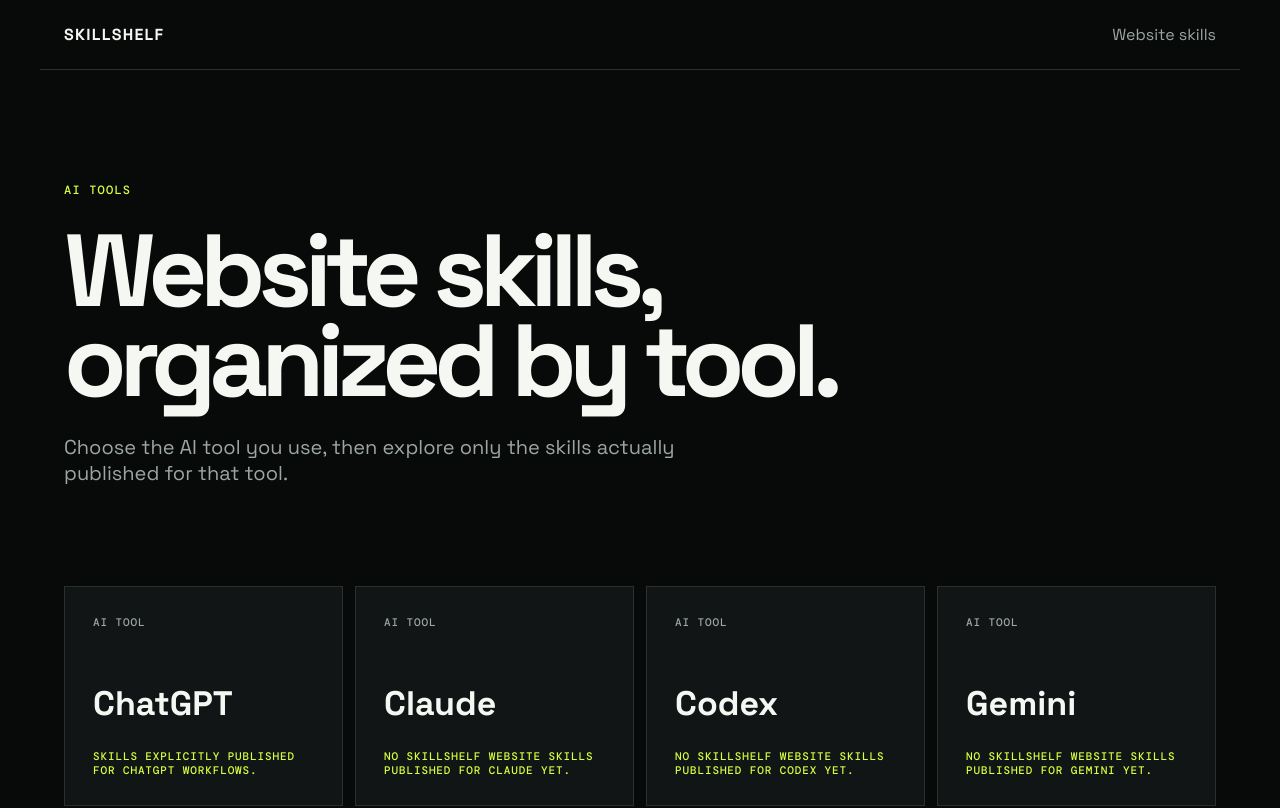
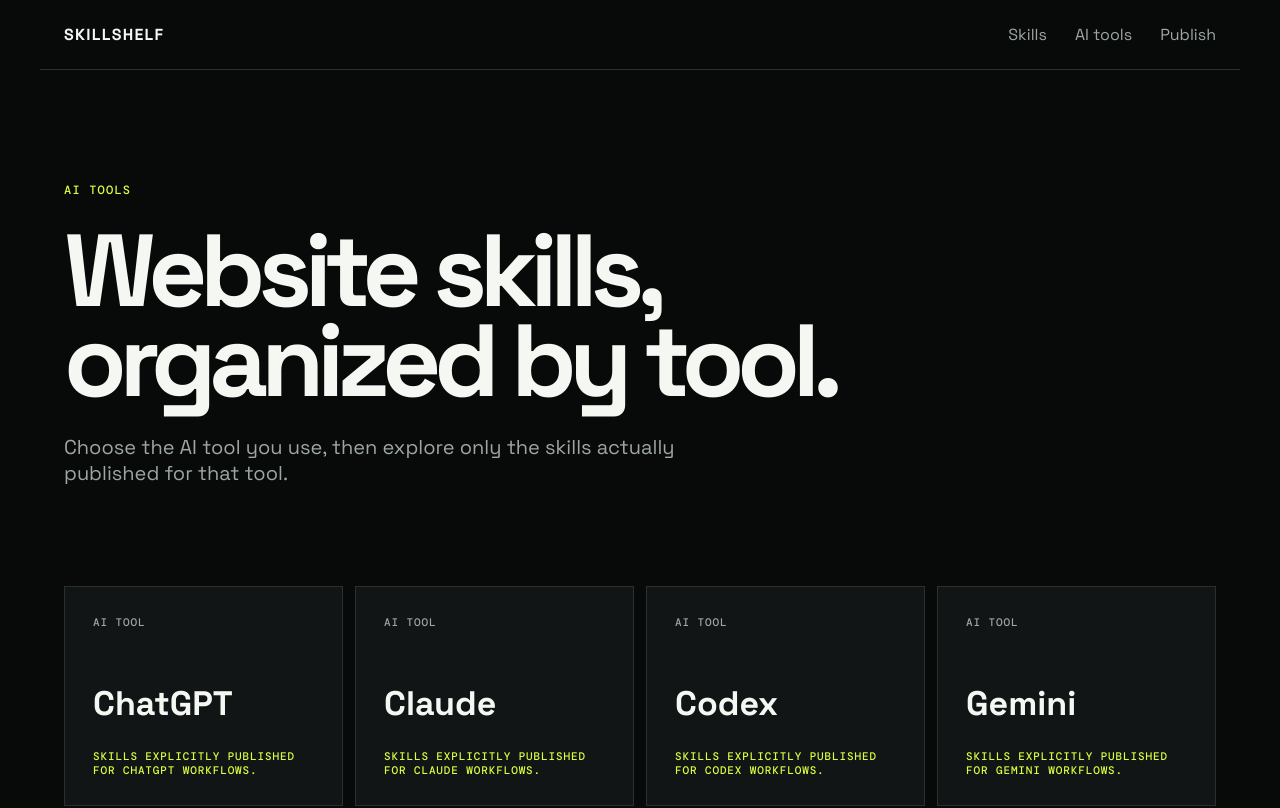
Before and after one commit to SohailKhan0525/skillshelflabs, a Next.js app: page /ai in a window 1280 px wide. Shown: the top 808 px of the page. Built offline with nearby package versions, Linux system fonts and the light colour scheme.

Commit message:
Standardize navigation and links

```diff
--- a/app/ai/page.tsx
+++ b/app/ai/page.tsx
@@ -1,3 +1,4 @@
 import Link from "next/link";
-const ais=[["chatgpt","ChatGPT","Skills explicitly published for ChatGPT workflows."],["claude","Claude","No SkillShelf website skills published for Claude yet."],["codex","Codex","No SkillShelf website skills published for Codex yet."],["gemini","Gemini","No SkillShelf website skills published for Gemini yet."],["cursor","Cursor","No SkillShelf website skills published for Cursor yet."]] as const;
-export default function AI(){return <main><nav className="nav"><Link href="/" className="brand">SKILLSHELF</Link><Link href="/skills">Website skills</Link></nav><section className="page-head shell"><p className="eyebrow">AI TOOLS</p><h1>Website skills, organized by tool.</h1><p>Choose the AI tool you use, then explore only the skills actually published for that tool.</p></section><section className="shell platform-grid">{ais.map(([slug,name,note])=><Link href={"/ai/"+slug} className="platform" key={slug}><span>AI TOOL</span><strong>{name}</strong><em>{note}</em></Link>)}</section></main>}
+import SiteNav from "../../components/site-nav";
+const ais=[["chatgpt","ChatGPT","Skills explicitly published for ChatGPT workflows."],["claude","Claude","Skills explicitly published for Claude workflows."],["codex","Codex","Skills explicitly published for Codex workflows."],["gemini","Gemini","Skills explicitly published for Gemini workflows."],["cursor","Cursor","Skills explicitly published for Cursor workflows."]] as const;
+export default function AI(){return <main><SiteNav /><section className="page-head shell"><p className="eyebrow">AI TOOLS</p><h1>Website skills, organized by tool.</h1><p>Choose the AI tool you use, then explore only the skills actually published for that tool.</p></section><section className="shell platform-grid">{ais.map(([slug,name,note])=><Link href={"/ai/"+slug} className="platform" key={slug}><span>AI TOOL</span><strong>{name}</strong><em>{note}</em></Link>)}</section></main>}
```
